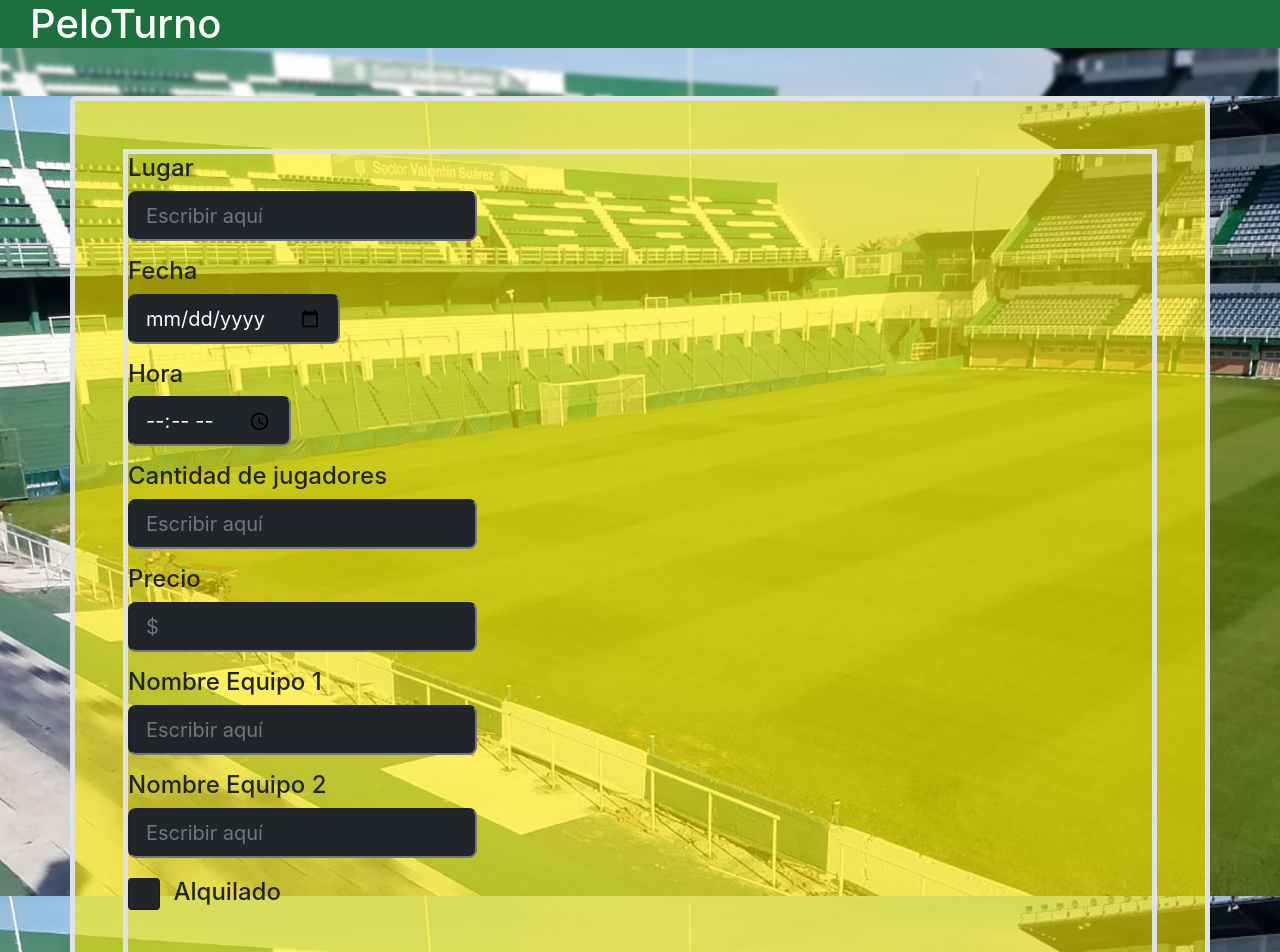
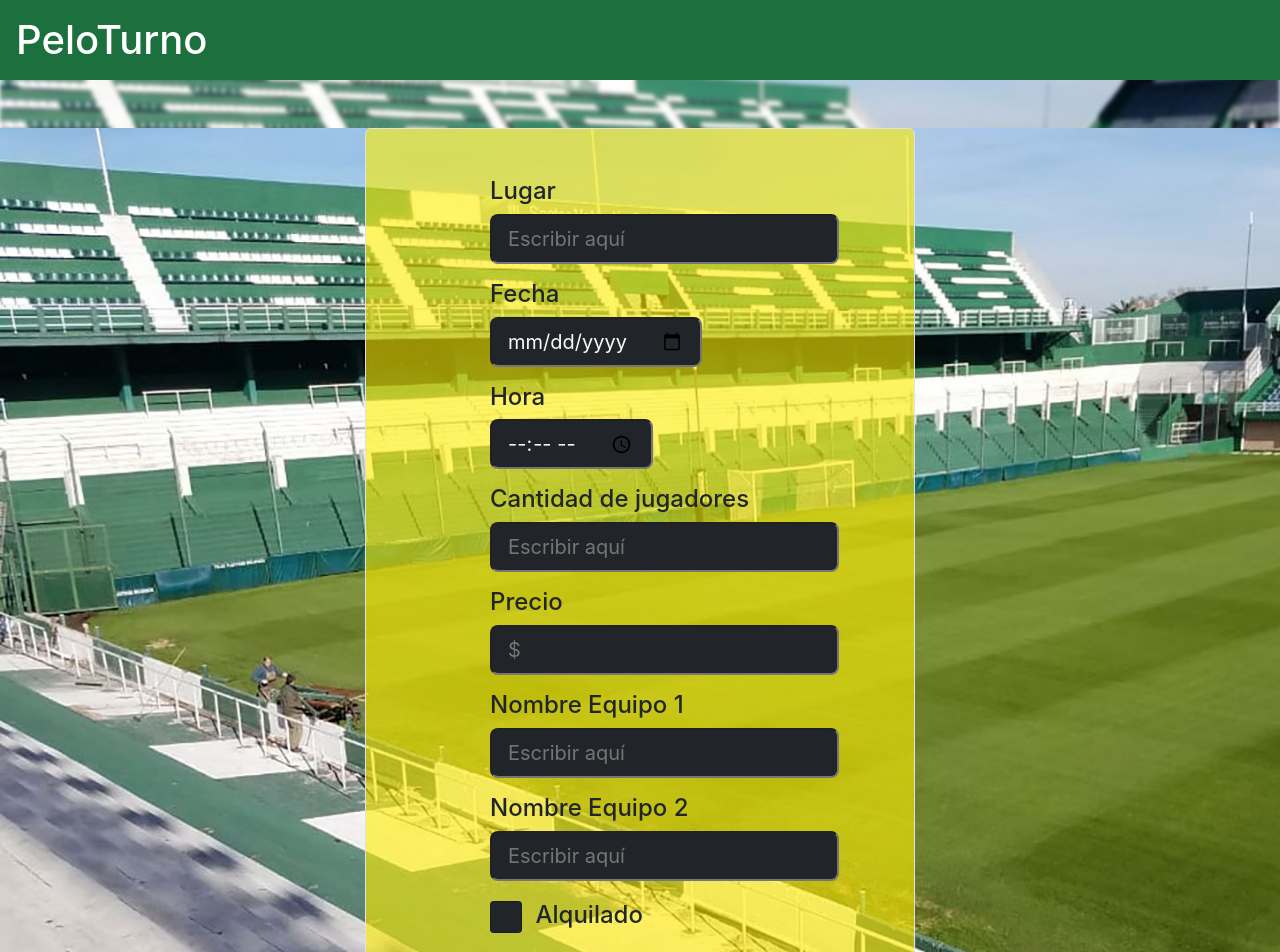
Before and after one commit to Alternativy/PeloTurno, a JavaScript app: page / in a window 1280 px wide. Shown: the top 952 px of the page. Built offline with nearby package versions, Linux system fonts and the light colour scheme; the HTML template or start-up script is replaced by a standard one.

Commit message:
formulario css centrado

```diff
--- a/src/App.css
+++ b/src/App.css
@@ -43,9 +43,14 @@ header{
 
 .container{
 	background-color: rgba(255, 238, 0, 0.6);
+	max-width: 550px !important;
 }
 
 .form-check-input[type=checkbox] {
 	width: 2em;
 	height: 2em;
   }
+
+.formulario{
+	max-width: 300px;
+}
--- a/src/App.js
+++ b/src/App.js
@@ -3,48 +3,48 @@ function App() {
   return (
     <div className="App">
       <header>
-        <h1>PeloTurno</h1>
+        <h1 className='p-3'>PeloTurno</h1>
         </header>
         {/* <main>
           <h3>Los Salchipapas</h3>
           </main> */}
         <div className="background">
-          <div class='container border border-5 rounded p-5 text-start mt-5'>
-            <div class='formulario border justify-content-center align-items-center text-left'>
+          <div className='container border border-1 rounded p-5 mt-5 '>
+            <div className='formulario m-auto'>
 
-            <label class='dark h4 text-start'>Lugar</label>
+            <label className='dark h4 text-start'>Lugar</label>
             <br></br>
-            <input type='text' placeholder='Escribir aquí' class='form-control-lg bg-dark text-light mb-3'></input>
+            <input type='text' placeholder='Escribir aquí' className='form-control-lg bg-dark text-light mb-3'></input>
             <br></br>
-            <label class='dark h4'>Fecha</label>
+            <label className='dark h4'>Fecha</label>
             <br></br>
-            <input type='date' placeholder='Escribir aquí' class='form-control-lg bg-dark text-light mb-3'></input>
+            <input type='date' placeholder='Escribir aquí' className='form-control-lg bg-dark text-light mb-3'></input>
             <br></br>
-            <label class='dark h4'>Hora</label>
+            <label className='dark h4'>Hora</label>
             <br></br>
-            <input type='time' placeholder='Escribir aquí' class='form-control-lg bg-dark text-light mb-3'></input>
+            <input type='time' placeholder='Escribir aquí' className='form-control-lg bg-dark text-light mb-3'></input>
             <br></br>
-            <label class='dark h4'>Cantidad de jugadores</label>
+            <label className='dark h4'>Cantidad de jugadores</label>
             <br></br>
-            <input type='number' placeholder='Escribir aquí' class='form-control-lg bg-dark text-light mb-3'></input>
+            <input type='number' placeholder='Escribir aquí' className='form-control-lg bg-dark text-light mb-3'></input>
             <br></br>
-            <label class='dark h4'>Precio</label>
+            <label className='dark h4'>Precio</label>
             <br></br>
-            <input type='number' placeholder='$' class='form-control-lg bg-dark text-light mb-3'></input>
+            <input type='number' placeholder='$' className='form-control-lg bg-dark text-light mb-3'></input>
             <br></br>
-            <label class='dark h4 text-start'>Nombre Equipo 1</label>
+            <label className='dark h4 text-start'>Nombre Equipo 1</label>
             <br></br>
-            <input type='text' placeholder='Escribir aquí' class='form-control-lg bg-dark text-light mb-3'></input>
+            <input type='text' placeholder='Escribir aquí' className='form-control-lg bg-dark text-light mb-3'></input>
             <br></br>
-            <label class='dark h4 text-start'>Nombre Equipo 2</label>
+            <label className='dark h4 text-start'>Nombre Equipo 2</label>
             <br></br>
-            <input type='text' placeholder='Escribir aquí' class='form-control-lg bg-dark mb-3'></input>
+            <input type='text' placeholder='Escribir aquí' className='form-control-lg bg-dark mb-3'></input>
             <br></br>
-            <input type='checkbox' class='bg-dark mb-5 form-check-input'></input>&nbsp; &nbsp;
-            <label class='dark h4 pt-1'>Alquilado</label>
+            <input type='checkbox' className='bg-dark mb-5 form-check-input'></input>&nbsp; &nbsp;
+            <label className='dark h4 pt-1'>Alquilado</label>
             <br></br>
 
-          <button type='submit' class='btn btn-dark btn-lg me-2 px-5'>Armar doparti</button>
+          <button type='submit' className='btn btn-light border border-3 border-dark btn-lg m-auto ms-4 bold px-5'> Armar doparti</button>
             </div>
 
             </div>
```
